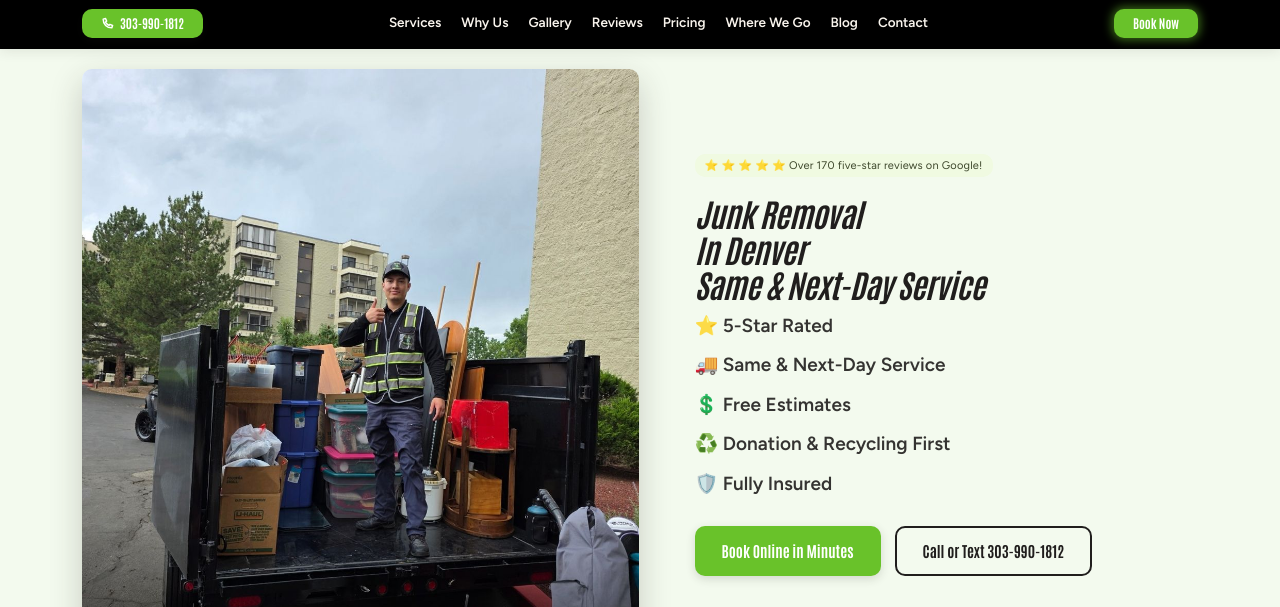
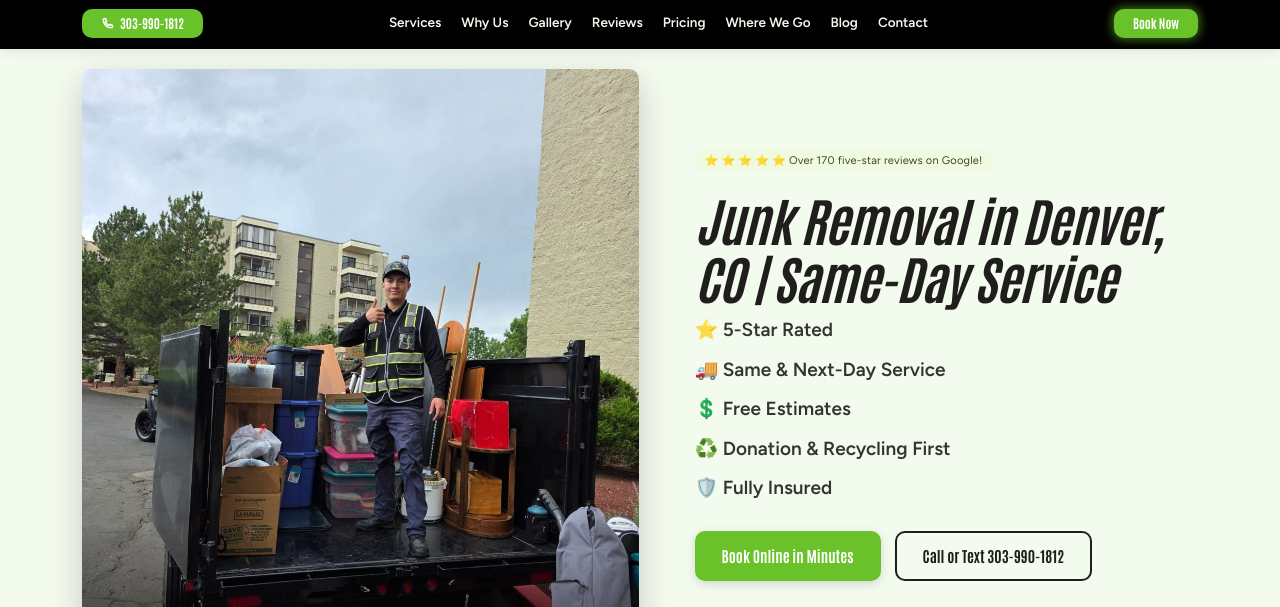
Before and after one commit to Gliendo00/mile-high-junk-removal, a plain HTML site: page index.html in a window 1280 px wide. Shown: the part 113-720 px from the top of the page. Drawn offline with Linux system fonts and the light colour scheme; no server answers.

```diff
--- a/index.html
+++ b/index.html
@@ -49,7 +49,7 @@
     </div>
     <div>
       <span class="tag tag-accent-2" style="margin-bottom:18px">⭐ ⭐ ⭐ ⭐ ⭐ Over 170 five-star reviews on Google!</span>
-      <h1 style="font-size:32px;max-width:640px">Junk Removal<br>In Denver<br>Same &amp; Next-Day Service</h1>
+      <h1 style="font-size:52px;max-width:560px;text-wrap:pretty">Junk Removal in Denver, CO | Same-Day Service</h1>
       <div style="display:flex;flex-direction:column;gap:10px;font-size:19px;font-weight:600;opacity:0.9;margin-bottom:28px">
         <div>⭐ 5-Star Rated</div>
         <div>🚚 Same &amp; Next-Day Service</div>
```
